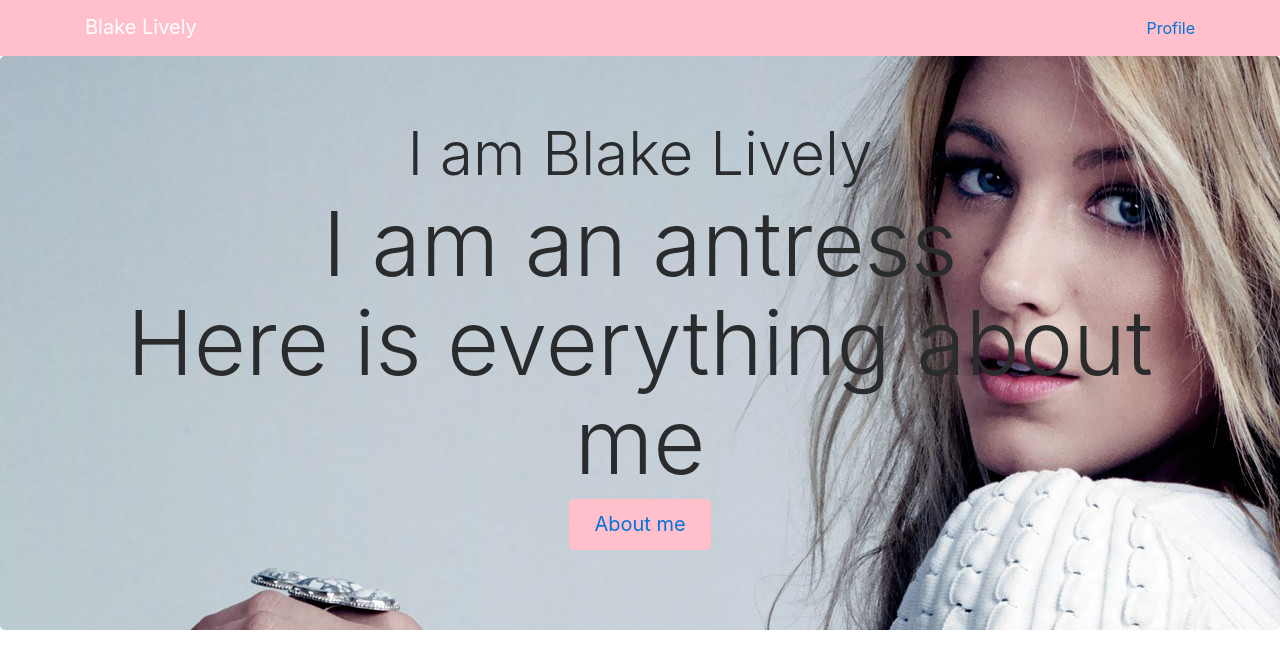
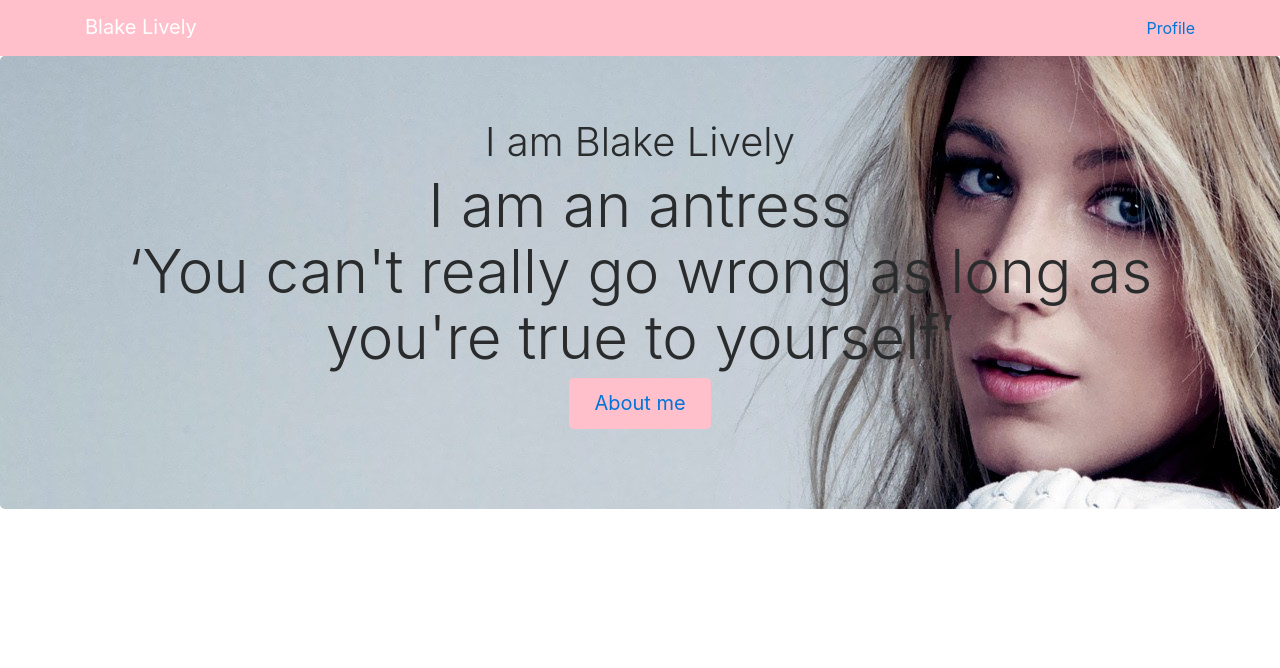
Before and after one commit to blakelivelylse/blakelivelylse.github.io, a plain HTML site: page index.html in a window 1280 px wide. Drawn offline with nearby package versions, Linux system fonts and the light colour scheme.

Commit message:
Add files via upload

```diff
--- a/css/style1.css
+++ b/css/style1.css
@@ -21,9 +21,9 @@
 }
 
 .display-3 {
-	font-size: 60px;
+	font-size: 40px;
 }
 
 .display-1 {
-	font-size: 90px;
+	font-size: 60px;
 }
--- a/index.html
+++ b/index.html
@@ -25,7 +25,7 @@
             <h1 class="display-3">I am Blake Lively</h1>
             <h2 class="display-1">
               I am an antress <br>
-             Here is everything about me
+             ‘You can't really go wrong as long as you're true to yourself’
             </h2>
             <p class="lead">
               <a class="btn box btn-lg" href="profile.html">About me</a>
```
